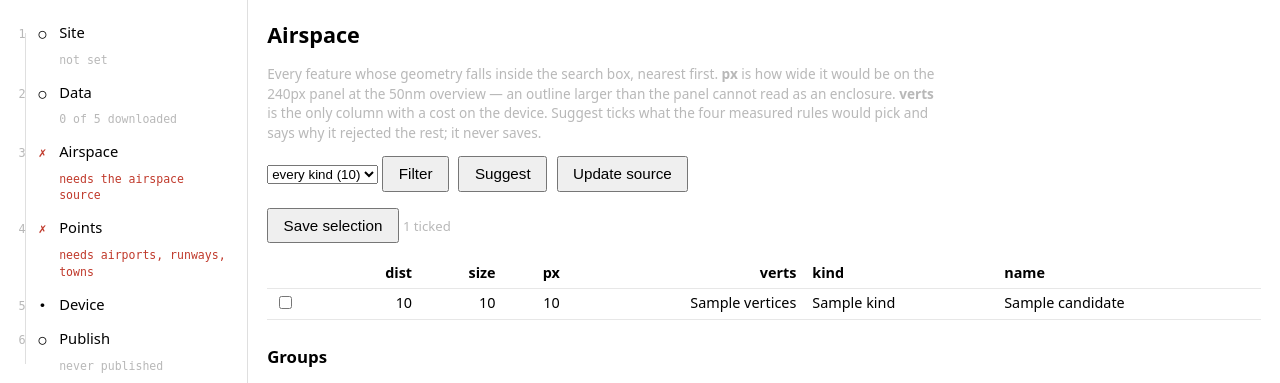
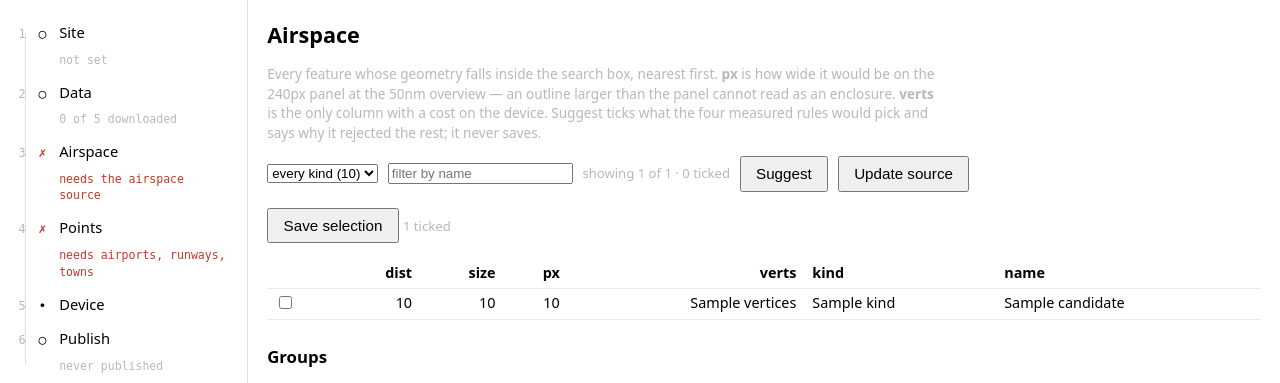
Before and after one commit to lukelesurf/boxradar, a Flask app: template tools/boxradar-site/boxradar_config/templates/airspace.html in a window 1280 px wide. Shown: the part 48-431 px from the top of the page. Run offline with Flask 3, Linux system fonts and the light colour scheme; the template is opened without the code that fills it: most values are stand-ins (such as "Sample title", 1, 10 or a date in 2020).

Commit message:
feat(config-ui): filter the airspace list as you type
A search box over name and kind, plus the kind dropdown, both applied in the
browser. Counts alongside: "showing 23 of 250 · 12 ticked".

Moving the filtering client-side is a correctness decision, not a performance
one. apply_airspace() sets the selection to EXACTLY the ticked names, so while
the server filtered, ticking what was visible under ?kind=CTR and pressing
Save silently deleted every CTA group — the hidden features were simply not in
the form. Hiding rows in the browser leaves their checkboxes submitting, so
the form is always complete and the whole class of bug goes away rather than
being patched. Present since d1d3030.

The ticked count deliberately counts every row rather than the visible ones:
it is the reassurance that filtering has dropped nothing, so it has to speak
for the whole selection.

36 lines of vanilla JS, no library, inline. It is also the cheaper option for
the Pi — zero requests per keystroke against one request plus a re-render, on
a box already running readsb and tar1090. Without JS the page renders all 250
rows unfiltered and Save is still correct: it degrades toward less
convenient, never toward losing data.

?kind= is still honoured, by the script on load, so bookmarks keep working.
This supersedes the server-side kind filter fixed in d6d6f21.

Co-Authored-By: Claude Opus 5 (1M context) <noreply@anthropic.com>

```diff
--- a/tools/boxradar-site/boxradar_config/app.py
+++ b/tools/boxradar-site/boxradar_config/app.py
@@ -200,16 +200,21 @@ def create_app(settings=None, board=None):
                   f"Nothing is saved until you press Save.", "ok")
 
         kinds = sorted({c.kind for c in cands})
-        # Blank values dropped, not just a missing key. The "every kind"
-        # option has an empty value but the select still submits its name, so
-        # choosing it arrives as `?kind=` and getlist() returns [""] — a
-        # NON-EMPTY list. `not show` then reads that as an active filter and
-        # matches candidates whose kind is the empty string, of which there
-        # are none, so pressing Filter on the default option emptied the whole
-        # table. Same rule the rest of this file already uses for `q` and
-        # `small`: an empty value means absent.
+        # EVERY candidate is rendered, always. Filtering by kind or by name is
+        # done in the browser, and that is a correctness decision rather than
+        # a performance one.
+        #
+        # apply_airspace() sets the selection to exactly the ticked names, so
+        # while this filtered server-side, ticking what was visible under
+        # ?kind=CTR and pressing Save silently deleted every CTA group — the
+        # hidden features were simply not in the form. Hiding rows in the
+        # browser leaves their checkboxes submitting, so the form is always
+        # complete and the whole class of bug goes away rather than being
+        # patched.
+        #
+        # ?kind= is still read, by the script on load, so existing bookmarks
+        # keep working.
         show = [k for k in request.args.getlist("kind") if k]
-        visible = [c for c in cands if not show or c.kind in show]
 
         missing = selection.missing_features(sel, features)
         if missing:
@@ -218,7 +223,7 @@ def create_app(settings=None, board=None):
                   f"{', '.join(missing)}", "error")
 
         return render_template(
-            "airspace.html", sel=sel, candidates=visible, selected=selected,
+            "airspace.html", sel=sel, candidates=cands, selected=selected,
             reasons=reasons, kinds=kinds, show=show, total=len(cands),
             px_per_nm=catalog.PX_PER_NM_OVERVIEW, missing=missing)
 
--- a/tools/boxradar-site/boxradar_config/templates/airspace.html
+++ b/tools/boxradar-site/boxradar_config/templates/airspace.html
@@ -13,15 +13,19 @@
 </p>
 
 <div class="bar">
-  <form method="get">
-    <select name="kind">
-      <option value="">every kind ({{ total }})</option>
-      {% for k in kinds %}
-        <option value="{{ k }}" {{ 'selected' if k in show }}>{{ k }}</option>
-      {% endfor %}
-    </select>
-    <button type="submit">Filter</button>
-  </form>
+  {# Filtering happens in the browser, so these two are bare controls rather
+     than a GET form — there is nothing to submit. The server always sends
+     every candidate; see the note in app.py for why that is a correctness
+     requirement and not just a saving of round trips. #}
+  <select id="kind" aria-label="Filter by kind">
+    <option value="">every kind ({{ total }})</option>
+    {% for k in kinds %}
+      <option value="{{ k }}" {{ 'selected' if k in show }}>{{ k }}</option>
+    {% endfor %}
+  </select>
+  <input type="search" id="find" placeholder="filter by name"
+         autocomplete="off" aria-label="Filter by name">
+  <span class="why" id="counts"></span>
   {# A GET form, not a button in an anchor: nesting interactive elements is
      invalid and browsers disagree about what it does. #}
   <form method="get">
@@ -48,7 +52,11 @@
       <th>kind</th><th>name</th>
     </tr>
     {% for c in candidates %}
-      <tr class="{{ 'picked' if c.name in selected }}">
+      {# Name and kind in one attribute, uppercased, so typing "stansted" or
+         "ctr" both match without the script reading cells. #}
+      <tr class="{{ 'picked' if c.name in selected }}"
+          data-search="{{ (c.name ~ ' ' ~ c.kind)|upper }}"
+          data-kind="{{ c.kind }}">
         <td><input type="checkbox" name="feature" value="{{ c.name }}"
                    {{ 'checked' if c.name in selected }}></td>
         <td class="n">{{ '%.0f'|format(c.distance_nm) }}</td>
@@ -70,6 +78,53 @@
   {% endif %}
 </form>
 
+{# No library, and none needed: this is row.hidden over an array the page has
+   already rendered. Roughly 250 rows here, so a filter pass is well under a
+   frame and there is nothing to debounce.
+
+   Hiding a row leaves its checkbox in the form, which is the point — a Save
+   while filtered submits every feature, not just the visible ones. Do not
+   "optimise" this into removing rows from the DOM or disabling their inputs:
+   either would restore the bug this replaced, and silently. #}
+<script>
+(function () {
+  var rows = Array.prototype.slice.call(
+    document.querySelectorAll('tr[data-search]'));
+  if (!rows.length) return;
+  var find = document.getElementById('find');
+  var kind = document.getElementById('kind');
+  var counts = document.getElementById('counts');
+
+  function apply() {
+    var text = find.value.trim().toUpperCase();
+    var want = kind.value;
+    var shown = 0, ticked = 0;
+    for (var i = 0; i < rows.length; i++) {
+      var row = rows[i];
+      var hit = (!want || row.dataset.kind === want) &&
+                (!text || row.dataset.search.indexOf(text) !== -1);
+      row.hidden = !hit;
+      if (hit) shown++;
+      if (row.querySelector('input[type=checkbox]').checked) ticked++;
+    }
+    // The ticked count deliberately counts EVERY row, not the visible ones:
+    // it is the reassurance that filtering has not quietly dropped anything,
+    // so it has to speak for the whole selection.
+    counts.textContent = 'showing ' + shown + ' of ' + rows.length +
+                         ' · ' + ticked + ' ticked';
+  }
+
+  find.addEventListener('input', apply);
+  kind.addEventListener('change', apply);
+  // Ticking changes the count, and the count is the thing that says nothing
+  // was lost, so it must not go stale while you work.
+  document.addEventListener('change', function (e) {
+    if (e.target.name === 'feature') apply();
+  });
+  apply();  // the select may arrive pre-set from ?kind= on a bookmark
+})();
+</script>
+
 {% if sel.groups %}
   <h2>Groups</h2>
   <p class="note">
--- a/tools/boxradar-site/boxradar_config/templates/base.html
+++ b/tools/boxradar-site/boxradar_config/templates/base.html
@@ -96,6 +96,13 @@
   th { position: sticky; top: 0; background: Canvas; }
   td.n, th.n { text-align: right; font-variant-numeric: tabular-nums; }
   tr.picked { background: #2d865915; }
+  /* The airspace filter hides rows with the `hidden` property. That already
+     works — [hidden] is an attribute selector and outranks the UA sheet's
+     `tr { display: table-row }` — but the margin is one point of specificity
+     in a stylesheet we do not own, and a row that failed to hide would look
+     like the filter was broken. Stated outright so it does not depend on
+     that. */
+  tr[hidden] { display: none; }
   .why { color: var(--dim); font-size: .82rem; }
   .bar { display: flex; gap: .6rem; align-items: center; flex-wrap: wrap;
          margin: 0 0 .8rem; }
```
Also changed, not shown: tools/boxradar-site/tests/test_config_app.py (+34 -26 lines).
